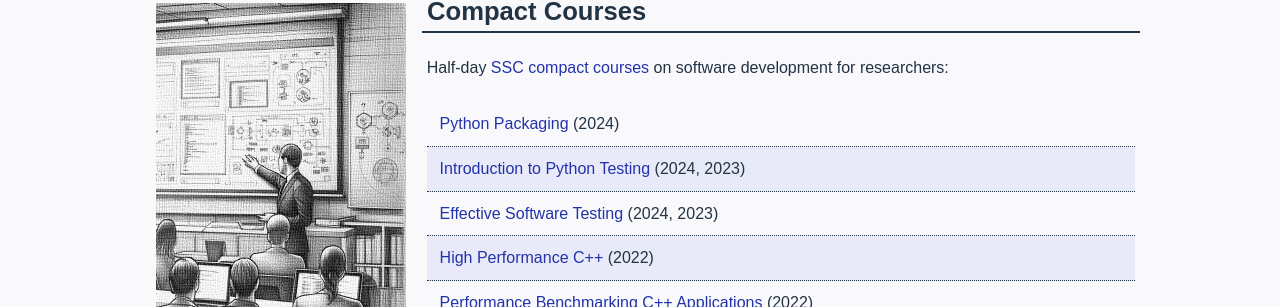
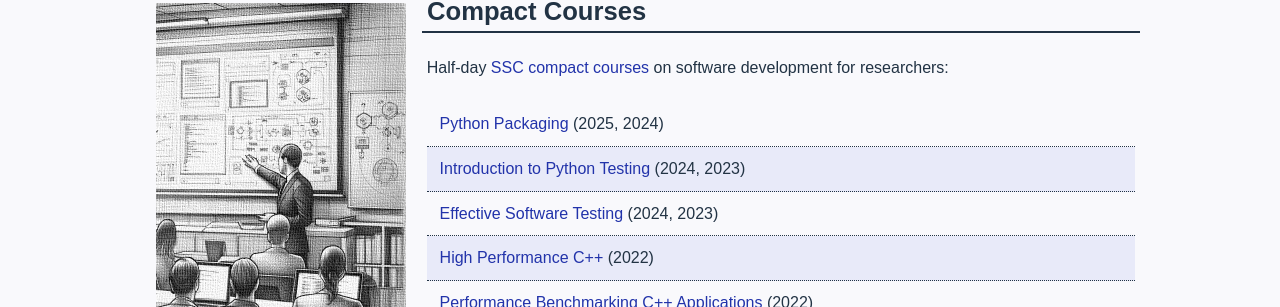
Before and after one commit to lkeegan/lkeegan.github.io, a Jekyll site: the page built from teaching.md, in a window 1280 px wide and 900 px high. Shown: the part 176-483 px from the top of the window. Built offline with Jekyll 4.4.1, drawn with Linux system fonts in a browser that asks for light colours.

Commit message:
2025 python packaging course

```diff
--- a/_data/teaching.yml
+++ b/_data/teaching.yml
@@ -1,7 +1,7 @@
 - title: Compact Courses
   description: 'Half-day <a href="https://ssc.iwr.uni-heidelberg.de/events">SSC compact courses</a> on software development for researchers'
   items:
-    - year: 2024
+    - year: 2025, 2024
       title: Python Packaging
       link: https://ssciwr.github.io/python-packaging/
 
```
Also changed, not shown: .pre-commit-config.yaml.
